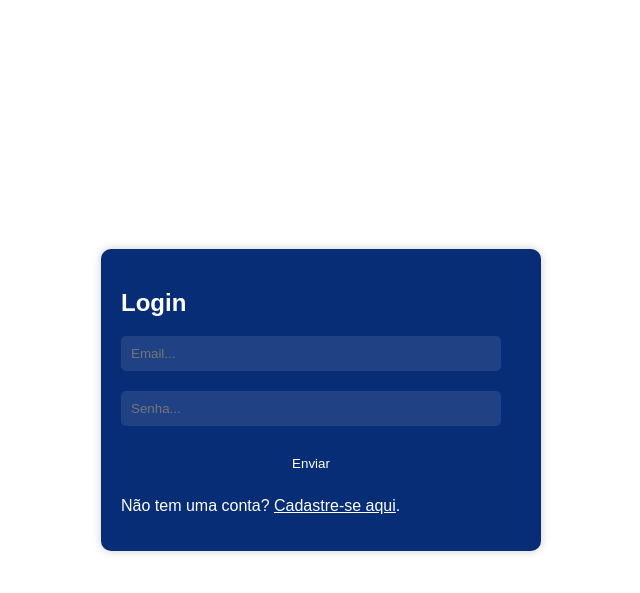
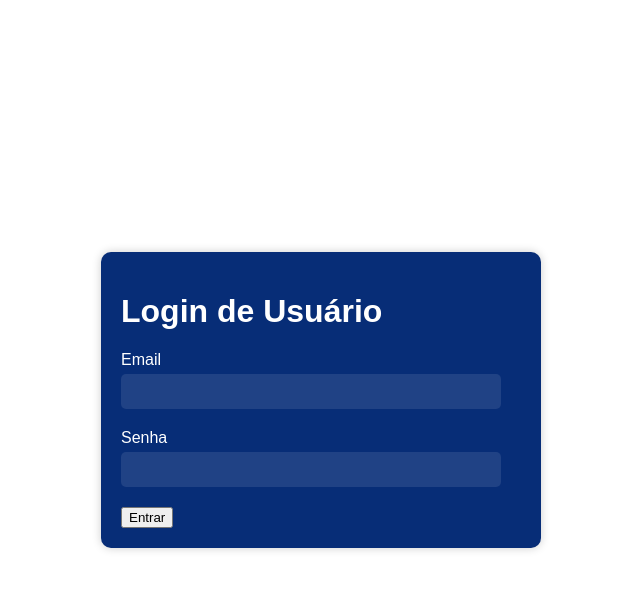
Before and after one commit to KauanMonteiro/Biblioteca, a Django app: page /usuario/login/ in a window 1280 px wide. Shown: the top 593 px of the page, without its empty margins (319-959 px from the left). Run offline with Django 5.2, Linux system fonts and the light colour scheme.

Commit message:
refatora sistema de login: implementa validação de usuário e exibição de erros no formulário

```diff
--- a/usuario/forms.py
+++ b/usuario/forms.py
@@ -2,7 +2,7 @@ from django import forms
 from .models import Usuario
 from django.core.exceptions import ValidationError
 import re
-
+from hashlib import sha256
 
 def strong_password(password):
     regex = re.compile(r'^(?=.*[a-z])(?=.*[A-Z])(?=.*[0-9]).{8,}$')
@@ -17,9 +17,26 @@ class CadastroForm(forms.ModelForm):
     class Meta:
         model = Usuario
         fields = ['nome', 'email', 'senha']
-
-
-class loginForm(forms.ModelForm):
+        widgets = {
+            'senha': forms.PasswordInput(),
+        }
+class LoginForm(forms.ModelForm):
     class Meta:
         model = Usuario
         fields = ['email', 'senha']
+        widgets = {
+            'senha': forms.PasswordInput(),
+        }
+
+    def clean(self):
+            cleaned_data = super().clean()
+            email = cleaned_data.get('email')
+            senha = cleaned_data.get('senha')
+
+            if email and senha:
+                senha_hashed = sha256(senha.encode()).hexdigest()
+                usuario = Usuario.objects.filter(email=email, senha=senha_hashed).first()
+                if not usuario:
+                    raise ValidationError("Email ou senha inválidos")
+                self.usuario = usuario
+            return cleaned_data
--- a/usuario/templates/login.html
+++ b/usuario/templates/login.html
@@ -5,38 +5,40 @@
     <link rel="stylesheet" href="{% static 'usuario/css/style_usuario.css' %}">
     <meta charset="UTF-8">
     <meta name="viewport" content="width=device-width, initial-scale=1.0">
-    <title>Login</title>
+    <title>Cadastro</title>
 </head>
 <body>
-    <div class="container">
-        <h2>Login</h2>
+<form method="POST" class="formulario container" action="{% url "login" %}">
+    {% csrf_token %}
 
-        {% if status == '1' %}
-        <div class="alert alert-danger" role="alert">
-            Email ou senha inválidos
+    <h1 class="titulo-form">Login de Usuário</h1>
+    {% if form.non_field_errors %}
+        <div class="alert-box">
+            {{ form.non_field_errors }}
         </div>
-        {% endif %}
+    {% endif %}
 
-        {% if status == '2' %}
-        <div class="alert alert-danger" role="alert">
-            Faça login antes de tentar acessar o sistema
+    {% for field in form %}
+        <div class="form-group">
+            <label for="{{ field.id_for_label }}" class="form-label">
+                {{ field.label }}
+            </label>
+
+            {{ field }}
+
+            {% if field.errors %}
+                <div class="alert-box">
+                    {{ field.errors }}
+                </div>
+            {% endif %}
         </div>
-        {% endif %}
+    {% endfor %}
 
-        <form method="POST" action="{% url 'validar_login' %}">
-            {% csrf_token %}
-            <div class="form-group">
-                <input name="email" class="form-control" type="text" placeholder="Email...">
-            </div>
-            <div class="form-group">
-                <input name="senha" class="form-control" type="password" placeholder="Senha...">
-            </div>
-            <input class="btn btn-info btn-lg" type="submit" value="Enviar">
-        </form>
-
-        <!-- Fim do conteúdo específico da página -->
-
-        <p>Não tem uma conta? <a href="{% url 'cadastro' %}">Cadastre-se aqui</a>.</p>
+    <div class="form-actions">
+        <button type="submit" class="btn btn-primary">
+            Entrar
+        </button>
     </div>
+</form>
 </body>
 </html>
--- a/usuario/views.py
+++ b/usuario/views.py
@@ -1,74 +1,33 @@
 from django.shortcuts import render, redirect
 from django.urls import reverse
-from .models import Usuario
+from .forms import CadastroForm, LoginForm
+from django.contrib import messages
 from hashlib import sha256
-from .forms import CadastroForm
-from django.contrib import messages
+
 def login(request):
-    if request.session.get('usuario'):
-        return redirect('/')
-    status = request.GET.get('status')
-    return render(request, 'login.html', {'status': status})
+    if request.method == 'POST':
+        form = LoginForm(request.POST)
+        if form.is_valid():
+            request.session['usuario'] = form.usuario.id
+            return redirect('/')
+    else:
+        form = LoginForm()
+    return render(request, 'login.html', {'form': form})
 
 def cadastro(request):
     if request.method == 'POST':
         form = CadastroForm(request.POST)
         if form.is_valid():
             user = form.save(commit=False)
-            user.set_password(form.cleaned_data['password'])
+            user.senha = sha256(user.senha.encode()).hexdigest()
             user.save()
-            return redirect('reclamacoes:home')
+            return redirect('home')
         else:
             messages.error(request, 'Por favor, corrija os erros abaixo.')
     else:
         form = CadastroForm()
     return render(request, 'cadastro.html', {'form': form})
 
-def valida_cadastro(request):
-    if request.method == 'POST':
-        nome = request.POST.get('nome')
-        senha = request.POST.get('senha')
-        email = request.POST.get('email')
-
-        usuario = Usuario.objects.filter(email=email)
-
-        if len(nome.strip()) == 0 or len(email.strip()) == 0:
-            return redirect(reverse('cadastro') + '?status=1')
-
-        if len(senha) < 8:
-            return redirect(reverse('cadastro') + '?status=2')
-
-        if usuario.exists():
-            return redirect(reverse('cadastro') + '?status=3')
-
-        try:
-            senha = sha256(senha.encode()).hexdigest()
-            usuario = Usuario(nome=nome, senha=senha, email=email)
-            usuario.save()
-
-            return redirect(reverse('cadastro') + '?status=0')
-        except Exception as e:
-            print(e)  # Handle the exception properly
-            return redirect(reverse('cadastro') + '?status=4')
-
-    return redirect(reverse('cadastro'))
-
-def validar_login(request):
-    if request.method == 'POST':
-        email = request.POST.get('email')
-        senha = request.POST.get('senha')
-
-        senha_hashed = sha256(senha.encode()).hexdigest()
-
-        usuario = Usuario.objects.filter(email=email, senha=senha_hashed).first()
-
-        if usuario:
-            request.session['usuario'] = usuario.id
-            return redirect('/')
-        else:
-            return redirect(reverse('login') + '?status=1')
-
-    return redirect(reverse('login'))
 
 def sair(request):
     request.session.flush()
```
